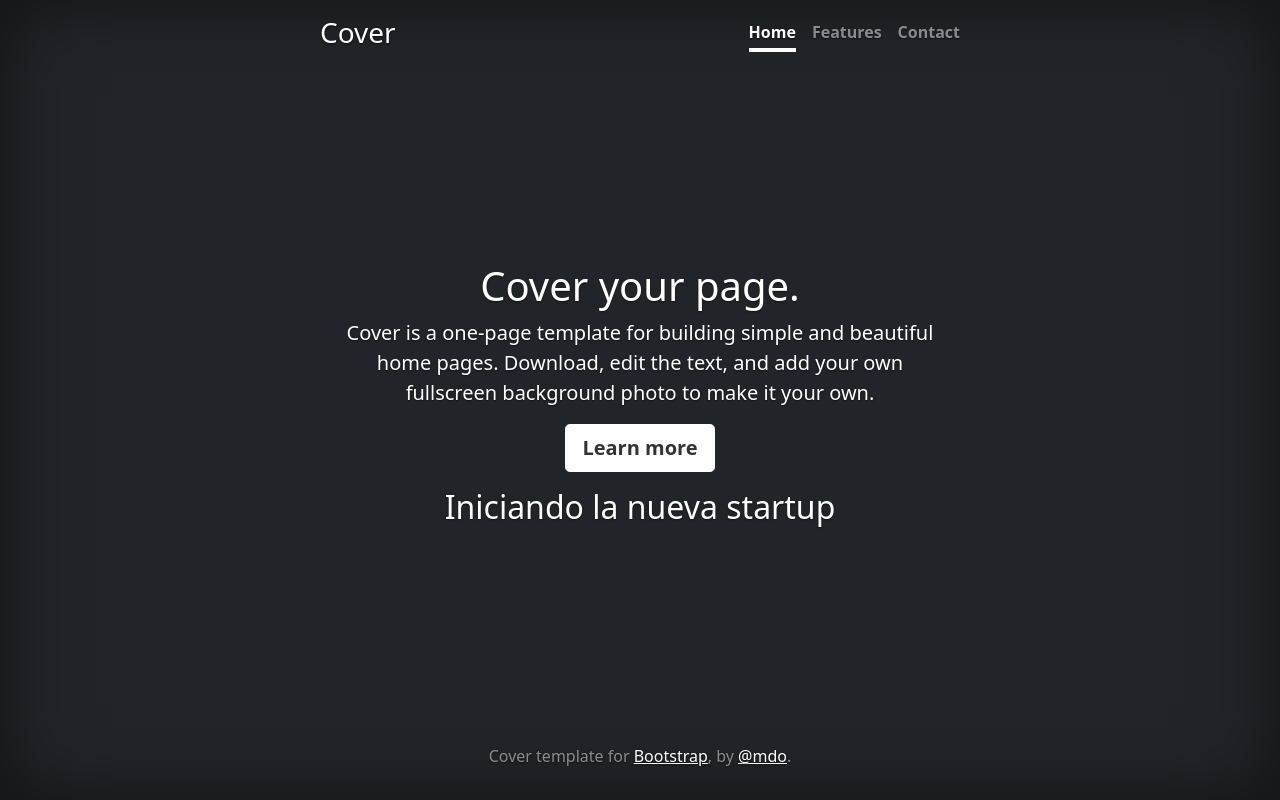
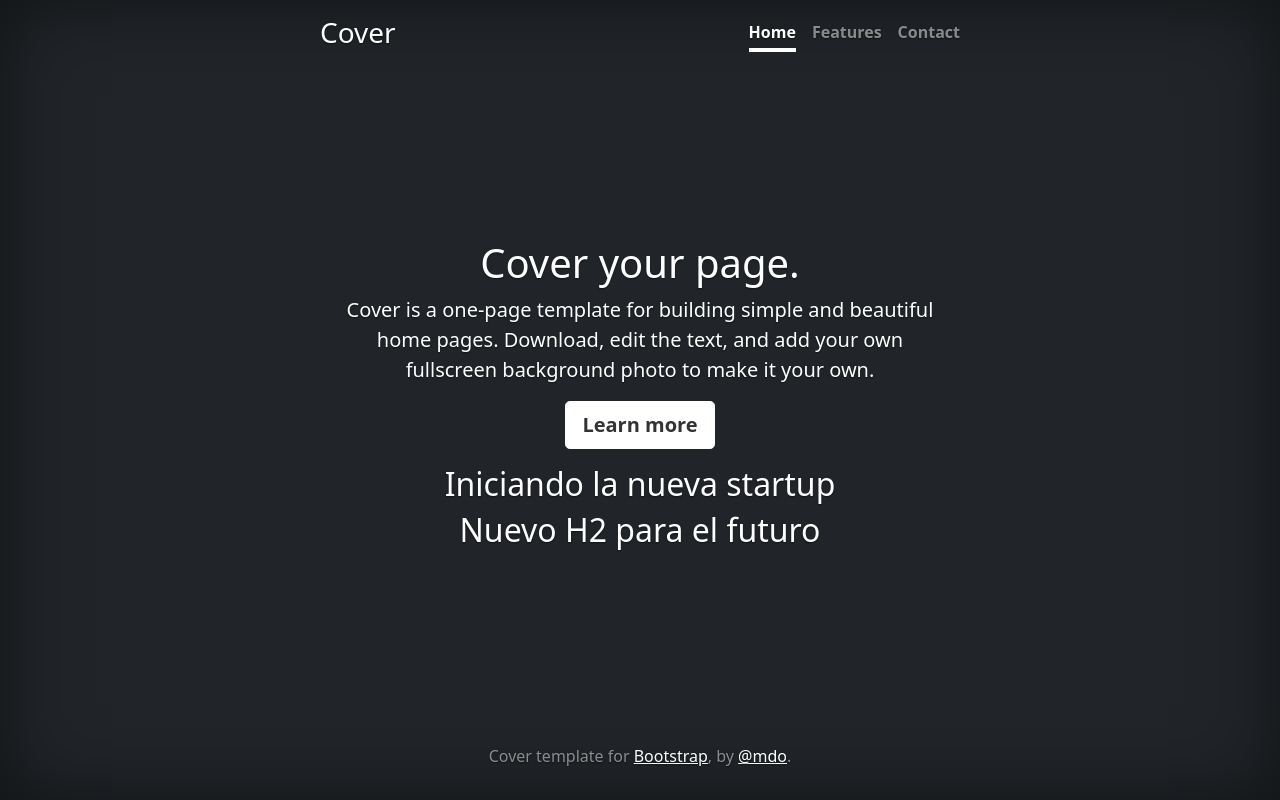
Before and after one commit to JoseCarba5/git_work, a plain HTML site: page index.html in a window 1280 px wide. Drawn offline with Linux system fonts and the light colour scheme.

Commit message:
nuevos cambios al fichero

```diff
--- a/index.html
+++ b/index.html
@@ -56,6 +56,7 @@
       <a href="#" class="btn btn-lg btn-secondary fw-bold border-white bg-white">Learn more</a>
     </p>
     <h2>Iniciando la nueva startup</h2>
+    <h2>Nuevo H2 para el futuro</h2>
   </main>
 
   <footer class="mt-auto text-white-50">
```
